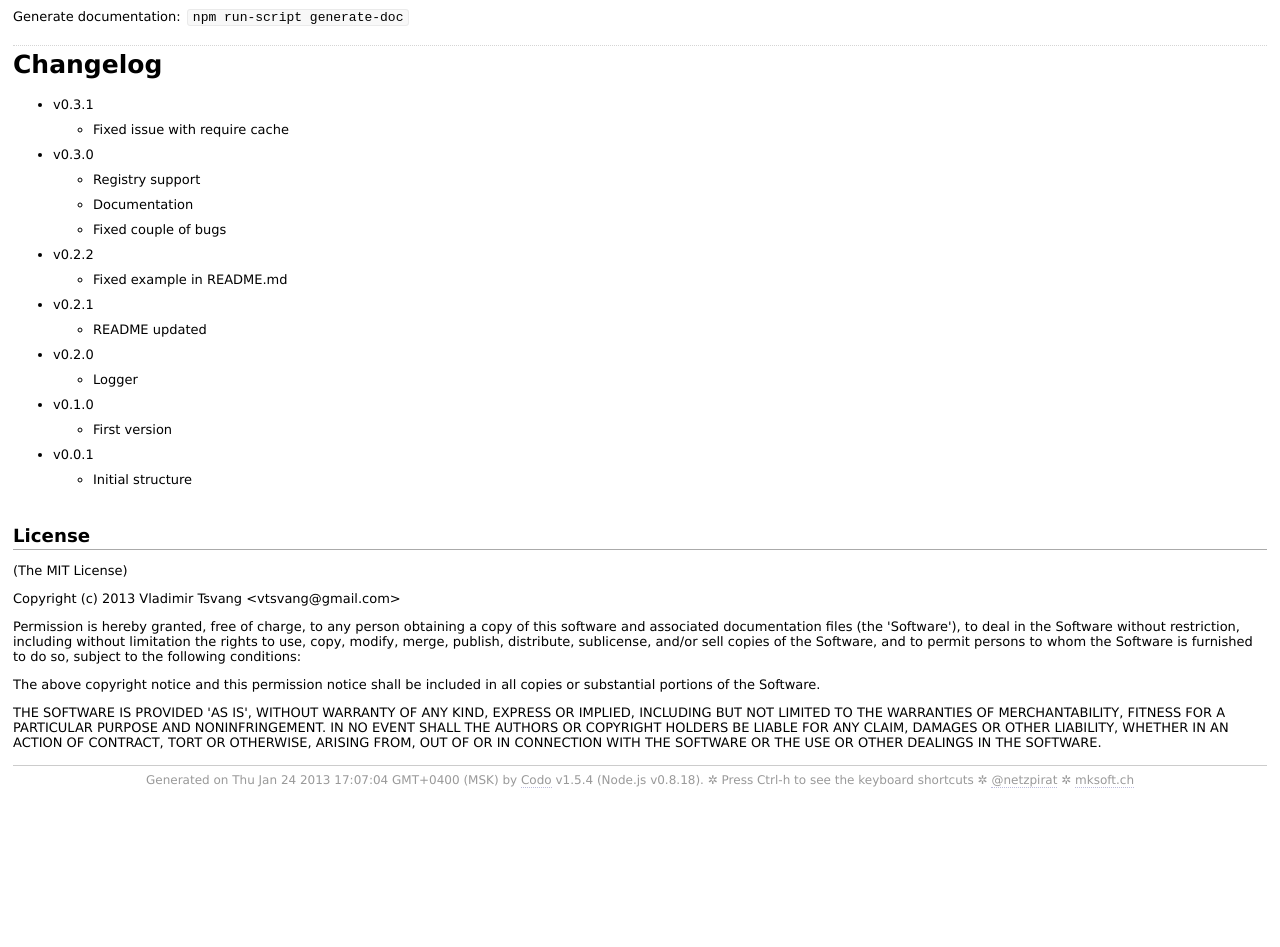
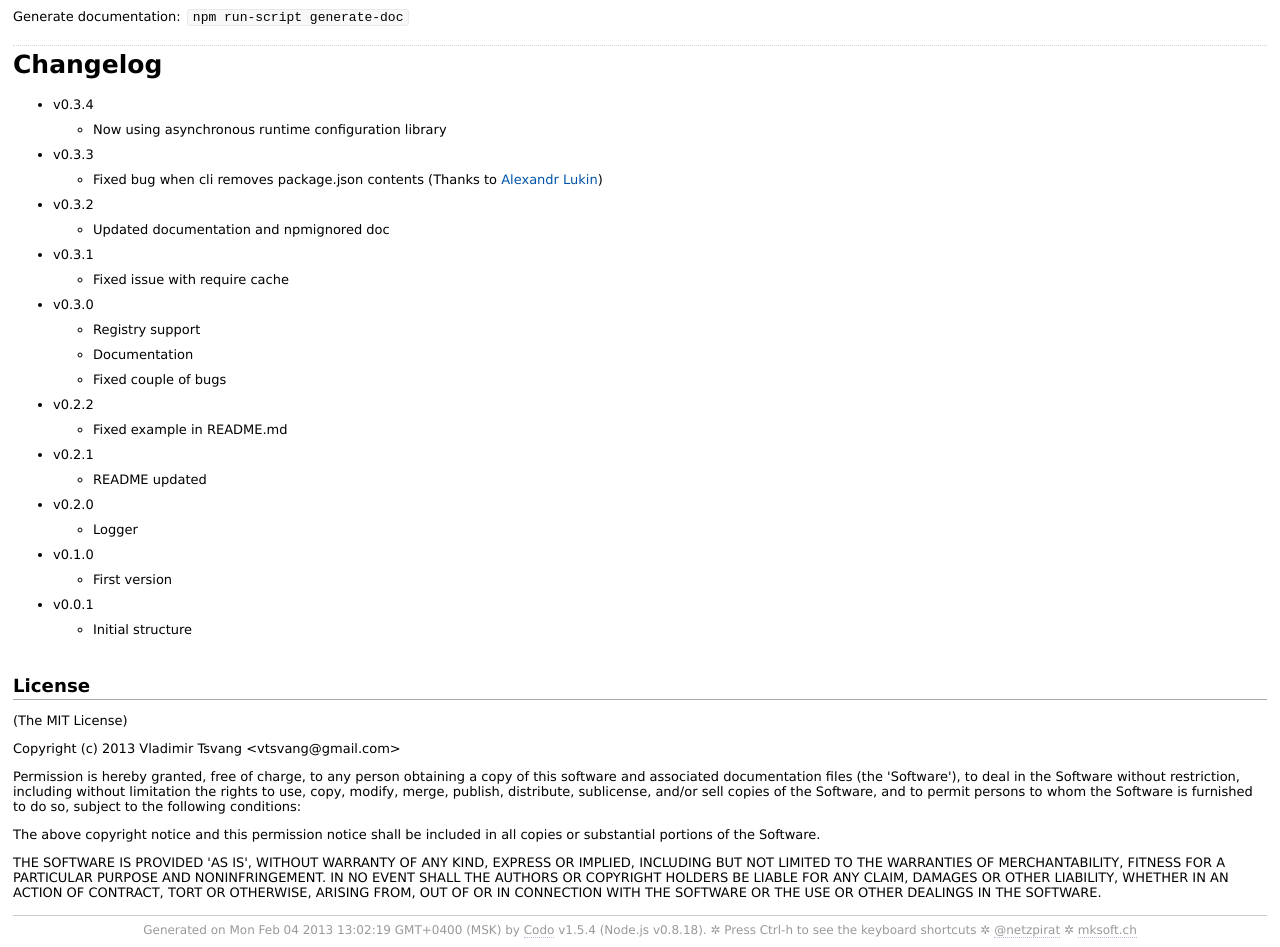
Before and after one commit to vladtsf/node-pkgtool, a website: page doc/README.md.html in a window 1280 px wide. Shown: the part 1326-2273 px from the top of the page. Before the commit the page ends 2128 px from the top, so only its background shows below. Drawn offline with Linux system fonts and the light colour scheme.

Commit message:
Release v0.3.4

```diff
--- a/doc/README.md.html
+++ b/doc/README.md.html
@@ -115,7 +115,7 @@
         </p>
       </nav>
       <div id='filecontents'>
-        <h1>pkgtool <a href="https://travis-ci.org/vtsvang/node-pkgtool"><img src="https://travis-ci.org/vtsvang/node-pkgtool.png" alt="Build Status"></a></h1><p>Tool for managing package&#39;s dependencies versions.</p><h2>Features</h2>
+        <h1>pkgtool <a href="https://travis-ci.org/vtsvang/node-pkgtool"><img src="https://travis-ci.org/vtsvang/node-pkgtool.png" alt="Build Status"></a> <a href="http://coderwall.com/vtsvang"><img src="http://api.coderwall.com/vtsvang/endorsecount.png" alt="endorse"></a></h1><p>Tool for managing package&#39;s dependencies versions.</p><h2>Features</h2>
 <ul>
 <li>Hold dependencies versions</li>
 <li>Update dependencies versions</li>
@@ -143,6 +143,18 @@ pkgtool( &quot;.&quot; ).load ( err ) -&gt;
       console.log( &quot;Yay!&quot; ) unless err</code></pre>
 <h1>Development</h1><p>Add specs for any new or changed functionality.</p><p>Run tests: <code>npm test</code></p><p>Generate documentation: <code>npm run-script generate-doc</code></p><h1>Changelog</h1>
 <ul>
+<li>v0.3.4<ul>
+<li>Now using asynchronous runtime configuration library</li>
+</ul>
+</li>
+<li>v0.3.3<ul>
+<li>Fixed bug when cli removes package.json contents (Thanks to <a href="https://github.com/kerbyfc">Alexandr Lukin</a>)</li>
+</ul>
+</li>
+<li>v0.3.2<ul>
+<li>Updated documentation and npmignored doc</li>
+</ul>
+</li>
 <li>v0.3.1<ul>
 <li>Fixed issue with require cache</li>
 </ul>
@@ -192,7 +204,7 @@ SOFTWARE OR THE USE OR OTHER DEALINGS IN THE SOFTWARE.</p>
     </div>
     <div id='footer'>
   Generated on
-  Thu Jan 24 2013 17:07:04 GMT+0400 (MSK)
+  Mon Feb 04 2013 13:02:19 GMT+0400 (MSK)
   by
   <a href='https://github.com/netzpirat/codo' title='CoffeeScript API documentation generator'>Codo</a>
   v1.5.4
--- a/package.json
+++ b/package.json
@@ -1,7 +1,7 @@
 {
   "name": "pkgtool",
   "description": "Tool for holding and updating package dependencies versions",
-  "version": "0.3.3",
+  "version": "0.3.4",
   "author": "Vladimir Tsvang <vtsvang@gmail.com>",
   "dependencies": {
     "coffee-script": "1.4.0",
```
Also changed, not shown: doc/class_index.html (+1 -1 lines), doc/classes/Package.html (+1 -1 lines), doc/files/cli.coffee.html (+1 -1 lines), doc/files/package.coffee.html (+1 -1 lines), README.md, 1 other file.
